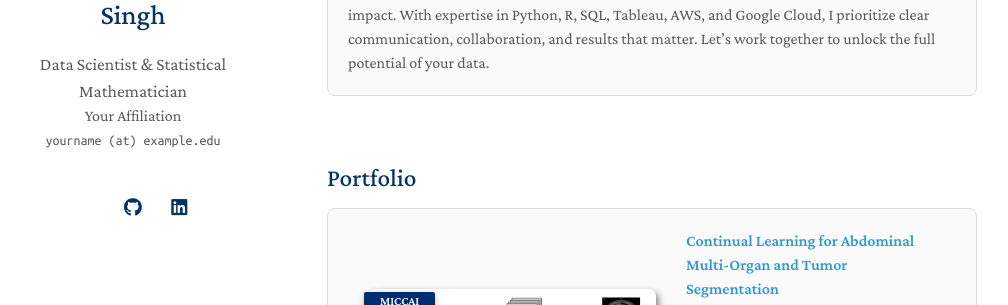
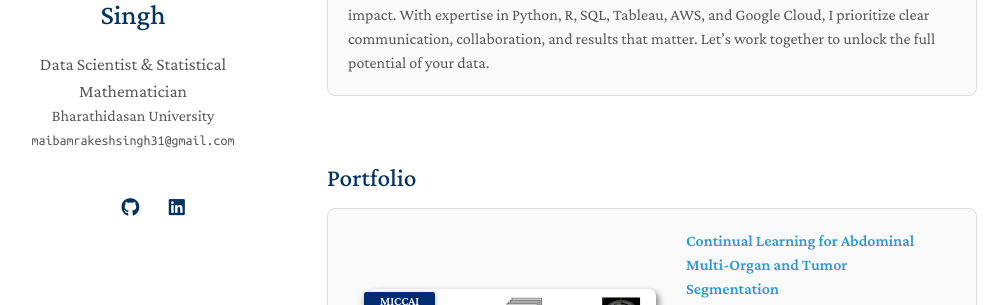
Before and after one commit to maibamrakeshsingh/mimi, a Jekyll site: the page built from index.md, in a window 1280 px wide. Shown: the part 252-557 px from the top of the page, without its empty margins (143-1151 px from the left). Built offline with Jekyll 4.4.1, drawn with Linux system fonts in a browser that asks for light colours; a style sheet for code colours, icons or effects is not loaded; our own code applies the rules of GitHub Pages for plain Markdown files.

Commit message:
Update _config.yml

```diff
--- a/_config.yml
+++ b/_config.yml
@@ -1,8 +1,8 @@
 # Basic Information
 title: Maibam Rakesh Singh
 position: Data Scientist & Statistical Mathematician
-affiliation: Your Affiliation
-email: yourname (at) example.edu
+affiliation: Bharathidasan University
+email: maibamrakeshsingh31@gmail.com
 
 # Search Engine Optimization (SEO)
 # The following information is used to improve the website traffic from search engines, e.g., Google.
@@ -12,11 +12,11 @@ canonical: https://minimal-light-theme.yliu.me/
 
 # Links
 # If you don't need one of them, you may delete the corresponding line.
-google_scholar: https://scholar.google.com/
+#google_scholar: https://scholar.google.com/
 cv_link: assets/files/curriculum_vitae.pdf
 github_link: https://github.com/
 linkedin: https://www.linkedin.com/
-twitter: https://twitter.com/
+#twitter: https://twitter.com/
 
 # Images (e.g., your profile picture and your website's favicon)
 # "favicon" and "favicon_dark" are used for the light and dark modes, respectively.
```
